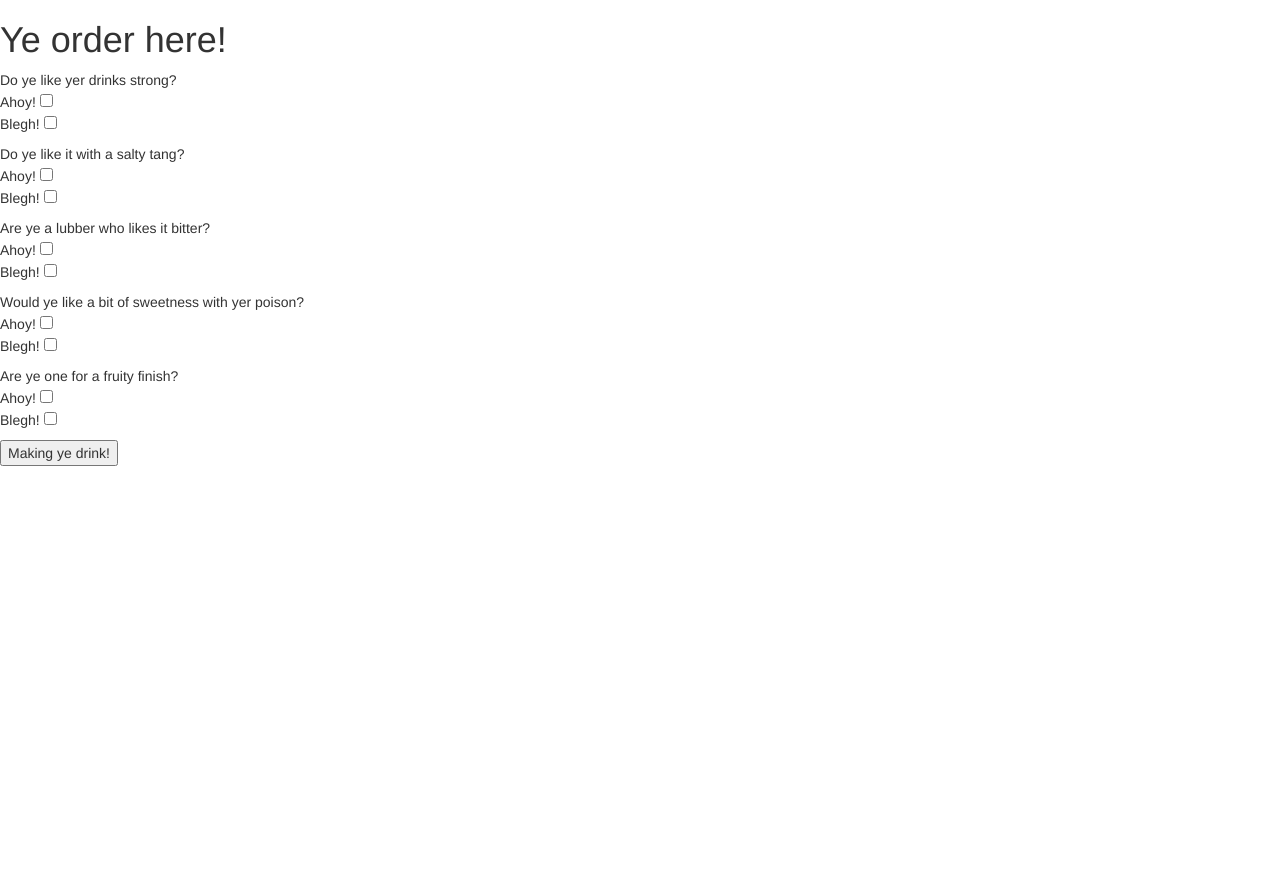
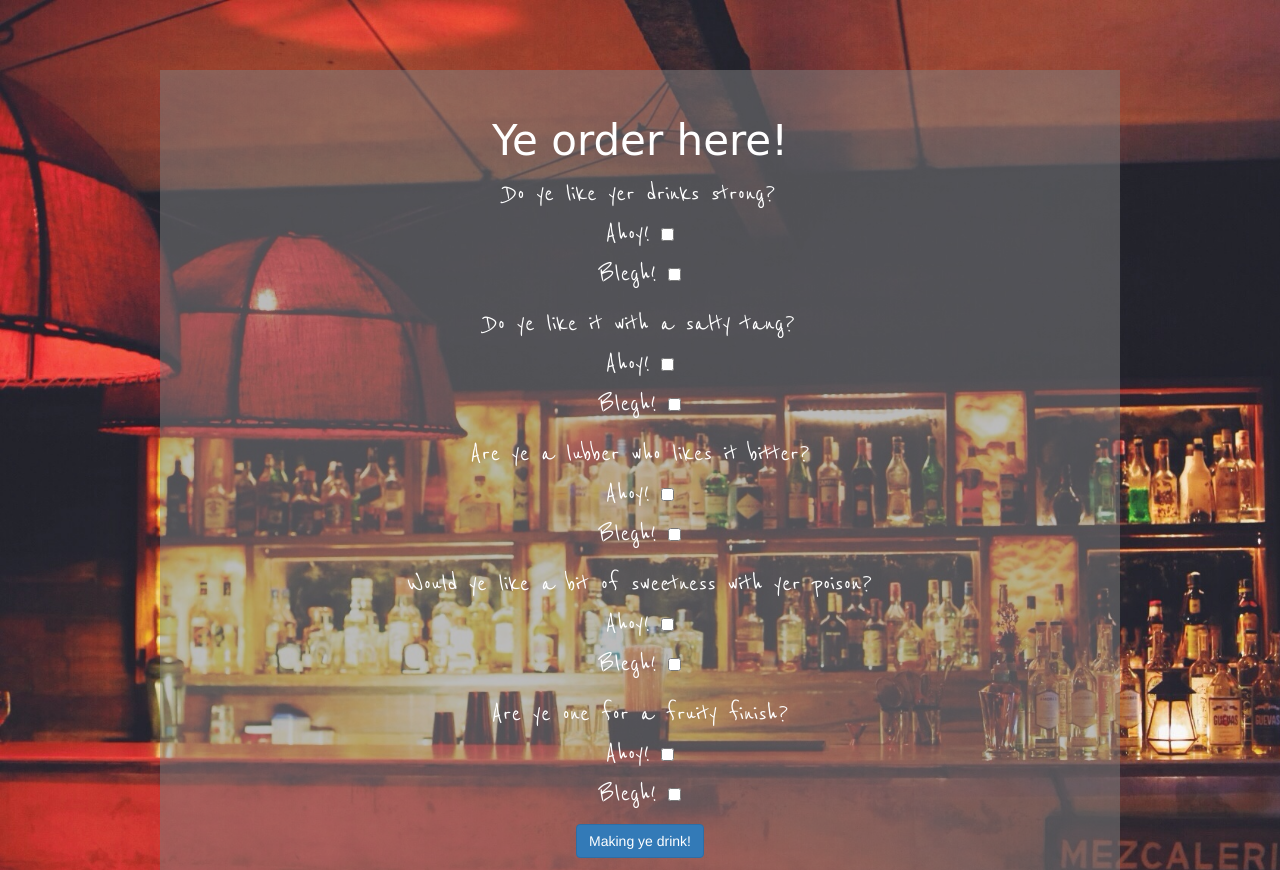
Before and after one commit to chieakiba/pirateBartender, a plain HTML site: page index.html in a window 1280 px wide. Shown: the top 870 px of the page. Before the commit the page ends 800 px from the top, so only its background shows below. Drawn offline with nearby package versions, Linux system fonts and the light colour scheme; a web font is replaced by a local one.

Commit message:
Added styles

```diff
--- a/index.html
+++ b/index.html
@@ -10,12 +10,14 @@
   <title>Pirate Bartender</title>
 </head>
 <body>
-  <h1>Ye order here!</h1>
-  <form id="bartender">
-    <div id="drinkQuestions"></div>
-    <button type="submit" name="userDrinkChoice">Making ye drink!</button>
-  </form>
-  <div id="drinkOrder"></div>
+  <div class="background">
+    <h1>Ye order here!</h1>
+    <form id="bartender">
+      <div id="drinkQuestions"></div>
+      <button type="button" class="btn btn-primary" name="userDrinkChoice">Making ye drink!</button>
+    </form>
+    <div id="drinkOrder"></div>
+  </div>
 
   <script
   src="http://code.jquery.com/jquery-3.1.1.min.js"
--- a/style.css
+++ b/style.css
@@ -0,0 +1,27 @@
+body {
+  background-image: url(pirate-hero.jpg);
+  background-size: cover;
+  background-repeat: no-repeat;
+  color: white;
+  text-align: center;
+  padding-top: 5em;
+  padding-bottom: 6em;
+}
+
+.background {
+  background-color: rgba(128, 128, 128, 0.5);
+  width: 75%;
+  margin-right: auto;
+  margin-left: auto;
+  padding: 2em 0;
+}
+
+h1, h2 {
+  font-family: 'Waiting for the Sunrise', cursive;
+  font-size: 3em;
+}
+
+h4, p {
+  font-family: 'Reenie Beanie', cursive;
+  font-size: 2em;
+}
```
